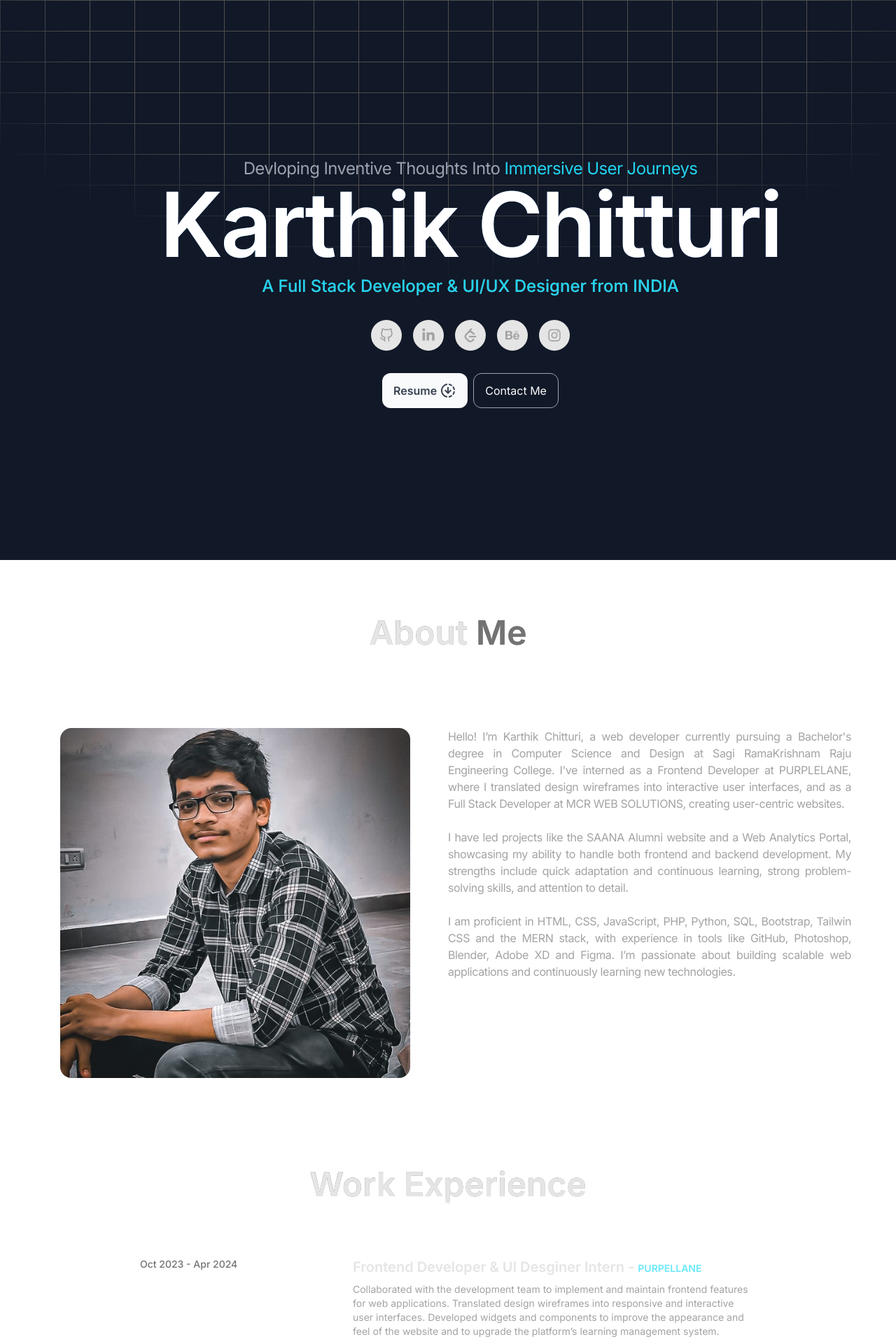
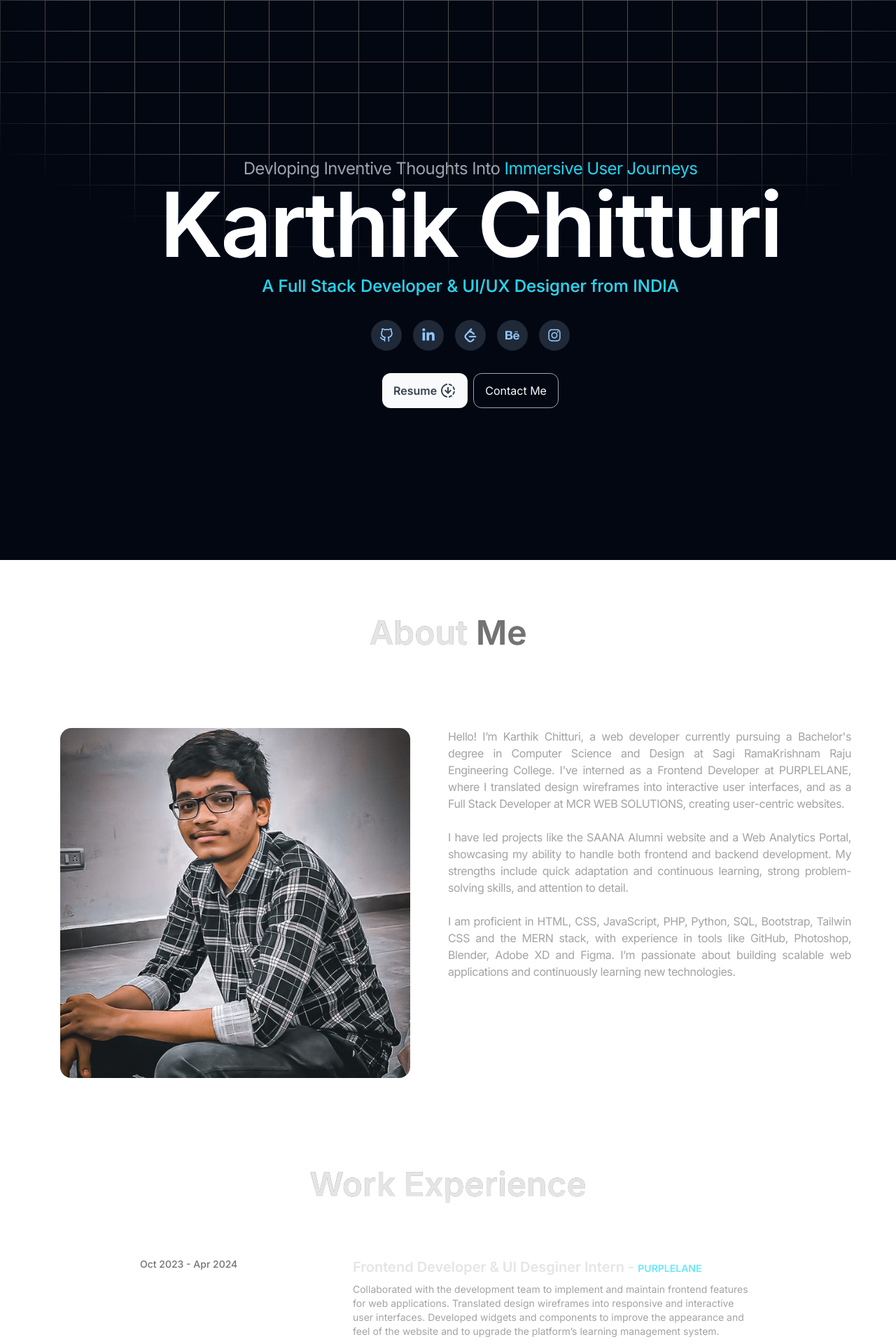
Before and after one commit to chitturikarthik/portfolio, a React (Vite) app: page / in a window 1280 px wide. Shown: the top 1920 px of the page at 70% size. Built offline with nearby package versions, Linux system fonts and the light colour scheme.

Commit message:
Name Changes

```diff
--- a/src/App.jsx
+++ b/src/App.jsx
@@ -30,7 +30,7 @@ const App = () => {
         <div className='fixed top-0 -z-10 h-full w-full'>
           {
             isDarkMode ? (
-              <div class="relative h-full w-full bg-gray-900"><div class="absolute bottom-0 left-0 right-0 top-0 bg-[linear-gradient(to_right,#4f4f4f_1px,transparent_1px),linear-gradient(to_bottom,#4f4f4f_1px,transparent_1px)] bg-[size:64px_44px] [mask-image:radial-gradient(ellipse_60%_50%_at_50%_0%,#000_70%,transparent_100%)]"></div></div>
+              <div class="relative h-full w-full bg-gray-950"><div class="absolute bottom-0 left-0 right-0 top-0 bg-[linear-gradient(to_right,#4f4f4f_1px,transparent_1px),linear-gradient(to_bottom,#4f4f4f_1px,transparent_1px)] bg-[size:64px_44px] [mask-image:radial-gradient(ellipse_60%_50%_at_50%_0%,#000_70%,transparent_100%)]"></div></div>
 
             ) : (
 
--- a/src/Components/Icons.jsx
+++ b/src/Components/Icons.jsx
@@ -32,7 +32,7 @@ const container2 = (time) => ({
         variants={container(1.25)}
         initial="hidden"
         animate="visible"
-        className='p-3 bg-neutral-200 rounded-full text-neutral-400 hover:bg-gray-800 hover:text-gray-50 transition-all duration-300 ease-in-out '>
+        className='p-3 bg-neutral-200 dark:bg-gray-800 dark:text-blue-300 rounded-full text-neutral-400 hover:bg-gray-800 hover:text-gray-50 transition-all duration-300 ease-in-out dark:hover:text-gray-50 dark:hover:bg-gray-800'>
         <FiGithub
         className='text-xl'/></motion.a>
 
@@ -41,7 +41,7 @@ const container2 = (time) => ({
         variants={container(1.25)}
         initial="hidden"
         animate="visible"
-        className='p-3 bg-neutral-200 rounded-full text-neutral-400 hover:bg-blue-800 hover:text-gray-50 transition-all duration-300 ease-in-out '>
+        className='p-3 bg-neutral-200 dark:bg-gray-800 dark:text-blue-300 rounded-full text-neutral-400 hover:bg-blue-800 hover:text-gray-50 transition-all duration-300 ease-in-out dark:hover:bg-blue-800 dark:hover:text-gray-50'>
         <FaLinkedinIn className='text-xl'/>
         </motion.a>
 
@@ -49,7 +49,7 @@ const container2 = (time) => ({
         href='https://leetcode.com/u/karthik_csd/' target='new'
         initial={{y:20,opacity:0}}
         animate={{y:0,opacity:1 ,transition:{duration:1.25 ,delay:1.25 }}}
-        className='p-3 bg-neutral-200 rounded-full text-neutral-400 hover:bg-yellow-400 hover:text-gray-700 transition-all duration-300 ease-in-out '>
+        className='p-3 bg-neutral-200 dark:bg-gray-800 dark:text-blue-300 rounded-full text-neutral-400 hover:bg-yellow-400 hover:text-gray-700 transition-all duration-300 ease-in-out dark:hover:bg-yellow-400 dark:hover:text-gray-700 '>
         <SiLeetcode className='text-xl'/>
         </motion.a>
 
@@ -57,7 +57,7 @@ const container2 = (time) => ({
         href='https://www.behance.net/karthikchitturi' target='new' variants={container2(1.25)}
         initial="hidden"
         animate="visible"
-        className='p-3 bg-neutral-200 rounded-full text-neutral-400 hover:bg-blue-600 hover:text-gray-50 transition-all duration-300 ease-in-out '>
+        className='p-3 bg-neutral-200 dark:bg-gray-800 dark:text-blue-300 rounded-full text-neutral-400 hover:bg-blue-600 hover:text-gray-50 transition-all duration-300 ease-in-out dark:hover:bg-blue-600 dark:hover:text-gray-50'>
         <FaBehance className='text-xl' />
         </motion.a>
 
@@ -65,7 +65,7 @@ const container2 = (time) => ({
         href='https://www.instagram.com/the_karthik_chitturi' target='new' variants={container2(1.25)}
         initial="hidden"
         animate="visible"
-        className='p-3 bg-neutral-200 rounded-full text-neutral-400 hover:bg-pink-500 hover:text-gray-50 transition-all duration-300 ease-in-out '>
+        className='p-3 bg-neutral-200 dark:bg-gray-800 dark:text-blue-300 rounded-full text-neutral-400 hover:bg-pink-500 hover:text-gray-50 transition-all duration-300 ease-in-out dark:hover:bg-pink-500 dark:hover:text-gray-50'>
         <FaInstagram className='text-xl'/>
         </motion.a>
     </div>
--- a/src/Components/Technologies.jsx
+++ b/src/Components/Technologies.jsx
@@ -31,7 +31,7 @@ const Technologies = () => {
         <motion.p
         whileInView={{opacity:1 , y:0}}
         initial={{opacity:0,y:-50}}
-        transition={{duration:1.5 , delay:0.2}}className='text-center mt-8 font-semibold text-xl uppercase text-blue-600'>Development</motion.p>
+        transition={{duration:1.5 , delay:0.2}}className='text-center mt-8 font-semibold text-xl uppercase text-blue-600 dark:text-white'>Development</motion.p>
 
         <motion.div
         whileInView={{opacity:1 , y:0}}
@@ -126,7 +126,7 @@ const Technologies = () => {
         <motion.p
         whileInView={{opacity:1 , y:0}}
         initial={{opacity:0,y:-50}}
-        transition={{duration:1.5 , delay:0.2}}className='text-center mt-8 font-semibold text-xl uppercase text-blue-600'>Designing</motion.p>
+        transition={{duration:1.5 , delay:0.2}}className='text-center mt-8 font-semibold text-xl uppercase text-blue-600 dark:text-white'>Designing</motion.p>
 
         <motion.div
         whileInView={{opacity:1 , y:0}}
--- a/src/constants/index.js
+++ b/src/constants/index.js
@@ -15,7 +15,7 @@ export const EXPERIENCES = [
   {
     year: "Oct 2023 - Apr 2024",
     role: "Frontend Developer & UI Desginer Intern",
-    company: "PurpelLane",
+    company: "PurpleLane",
     description: ` Collaborated with the development team to implement and maintain frontend features for web applications.
     Translated design wireframes into responsive and interactive user interfaces.
     Developed widgets and components to improve the appearance and feel of the website and to upgrade the platform’s learning management system.`,
@@ -80,5 +80,5 @@ export const PROJECTS = [
 export const CONTACT = {
   address: "Palakol, West Godavari, AndhraPradesh, India",
   phoneNo: "+91 93989 54816",
-  email: "kartihkch.official@gmail.com",
+  email: "karthik.official@gmail.com",
 };
```
